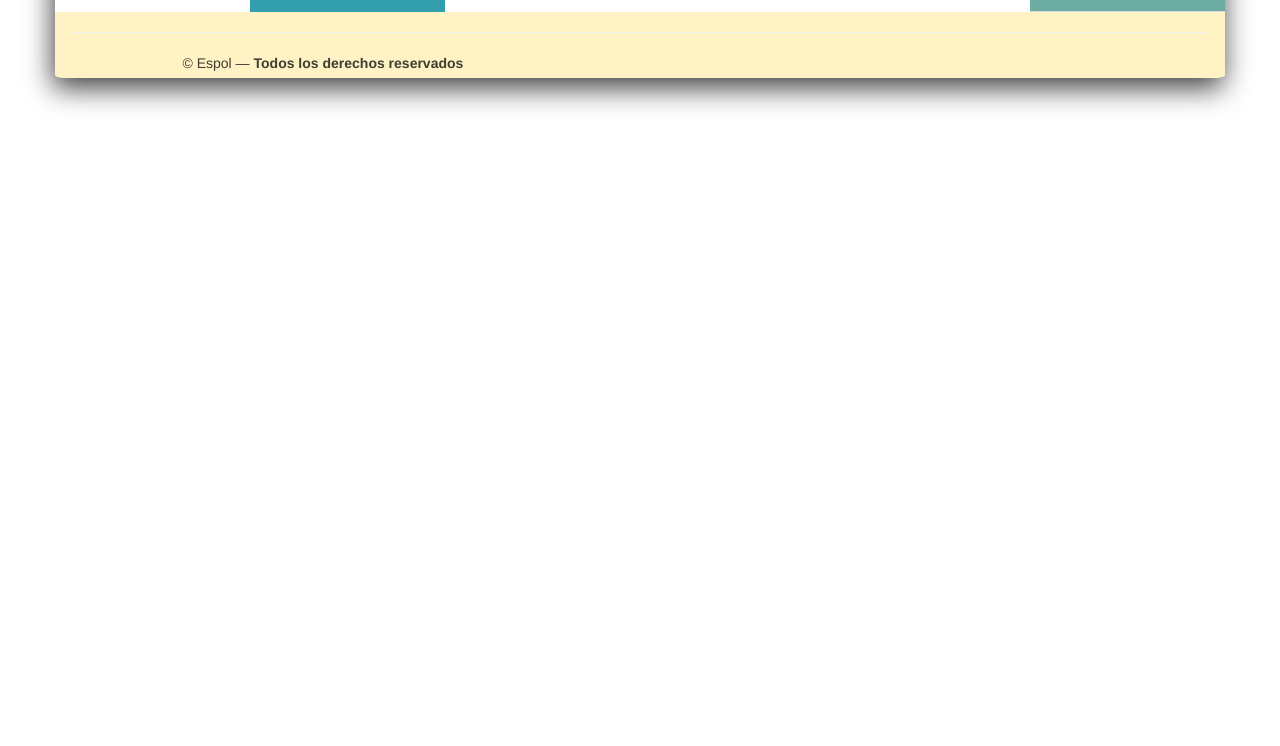
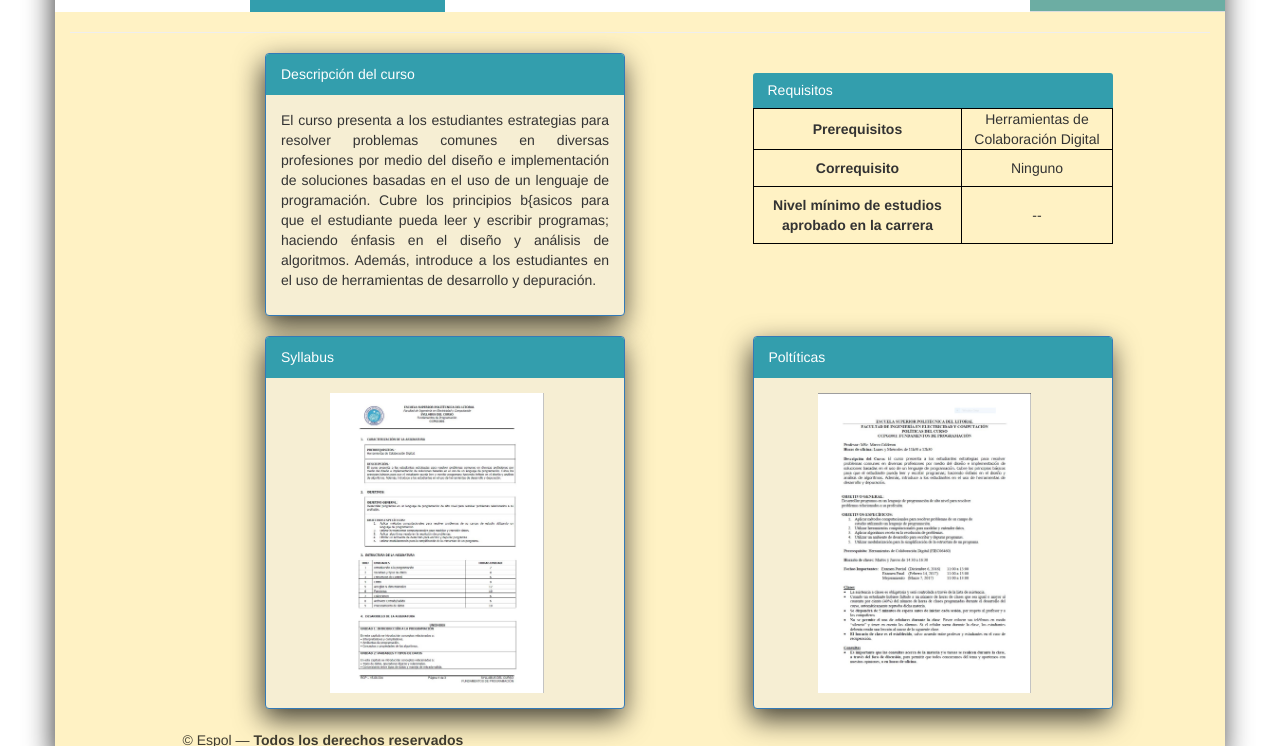
Before and after one commit to drakamaleon/Proyecto-DAW, a plain HTML site: page curso.html in a window 1280 px wide. Shown: the part 220-966 px from the top of the page. Before the commit the page ends 800 px from the top, so only its background shows below. Drawn offline with nearby package versions, Linux system fonts and the light colour scheme.

Commit message:
html y css seccion curso, falta lo llamativo

```diff
--- a/css/stiloCurso.css
+++ b/css/stiloCurso.css
@@ -37,7 +37,8 @@ nav ul li{
 	border-bottom: 1px solid #AD9E8F;
 }
 header ul li a{
-	color:#AD9E8F;
+	color: #337ab7;
+    text-decoration: none;
 }
 header ul li{
 	background-color: white;
@@ -75,6 +76,49 @@ li#primario.col-md-2.col-xs-12{
 	padding-right: 15px;
 	margin-left: 0;
 }
+div.panel.panel-primary.col-xs-12{
+	padding: 0;
+	background-color: #F6EED3;
+	-webkit-box-shadow: -2px 10px 28px 0px rgba(0,0,0,0.75);
+	-moz-box-shadow: -2px 10px 28px 0px rgba(0,0,0,0.75);
+	box-shadow: -2px 10px 28px 0px rgba(0,0,0,0.75);
+}
+#cabeceraCurs,#cabeceraDesc{
+	background-color: #339EAD;
+	border-color: #339EAD;
+}
+p{
+	text-align: justify;
+}
+table{
+	width: 100%;
+}
+table,th {
+    border: 1px solid black;
+    border-collapse: collapse;
+    text-align: center;
+    position: relative;
+}
+td, .titulo-fila {
+	border: 1px solid black;
+    text-align: center;
+    padding: 8px;
+}
+img{
+	margin-left: 15%;
+}
+.t3{
+	background-color: #339EAD;
+	border-top-right-radius: 3px;
+	border-top-left-radius: 3px;
+	margin-bottom: 0;
+	padding: 10px 15px;
+	font-size: 14px;
+	color: white;
+	border-top-color: #337ab7;
+	border-right-color: #337ab7;
+	border-left-color: #337ab7;
+}
 footer{
 	color: rgba(0,0,0,0.75);
 	margin-left: : 2px;
--- a/curso.html
+++ b/curso.html
@@ -23,8 +23,65 @@
 				</ul>
 			</header>
 		</div>
+		<div id="contenido">
+			<div class="row">
+				<div class="col-lg-12"><hr></div>
+				<div class="col-lg-2 col-xs-12"></div>
+				<div class="col-lg-4 col-xs-12" id="descripcion">
+					<div class="panel panel-primary col-xs-12">
+						<div class="panel-heading" id="cabeceraDesc">Descripción del curso</div>
+						<div class="panel-body">
+							<p>El curso presenta a los estudiantes estrategias para resolver problemas comunes en diversas profesiones por medio del diseño e implementación de soluciones basadas en el uso de un lenguaje de programación. Cubre los principios b{asicos para que el estudiante pueda leer y escribir programas; haciendo énfasis en el diseño y análisis de algoritmos. Además, introduce a los estudiantes en el uso de herramientas de desarrollo y depuración.</p>
+						</div>
+					</div>
+				</div>
+				<div class="col-lg-1 col-xs-12"></div>
+				<div class="col-lg-4">
+					<div class="row">
+						<div class="col-lg-12"><h3 class=" col-xs-12 t3">Requisitos</h3></div>
+						<div class="col-lg-12" id="requisitos">
+							<table>
+								<tr>
+									<th class="titulo-fila">Prerequisitos</th>
+									<td>Herramientas de Colaboración Digital</td>
+								</tr>
+								<tr>
+									<th class="titulo-fila">Correquisito</th>
+									<td>Ninguno</td>
+								</tr>
+								<tr>
+									<th class="titulo-fila">Nivel mínimo de estudios aprobado en la carrera</th>
+									<td>--</td>
+								</tr>
+							</table>
+						</div>
+					</div>
+				</div>
+				<div class="col-lg-1 col-xs-12"></div>
+			</div>
+			<div class="row">
+				<div class="col-lg-2 col-xs-2"></div>
+				<div class="col-lg-4 col-xs-4" id="syllabus">
+					<div class="panel panel-primary col-xs-12">
+						<div class="panel-heading" id="cabeceraCurs">Syllabus</div>
+						<div class="panel-body">
+							<img src="images/SyllThumb.jpg" height="300px">
+						</div>
+					</div>
+				</div>
+				<div class="col-lg-1"></div>
+				<div class="col-lg-4 col-xs-4" id="politicas">
+					<div class="panel panel-primary col-xs-12">
+						<div class="panel-heading" id="cabeceraCurs">Poltíticas</div>
+						<div class="panel-body">
+							<img src="images/Poli.jpg" height="300px">
+						</div>
+					</div>
+				</div>
+				<div class="col-lg-1"></div>
+		</div>
 		<div class="row">
-			<div class="col-lg-12 col-xs-12"><hr></div>
+			<div class="col-lg-12 col-xs-12"></div>
 			<div class="col-lg-1"></div>
 			<div class="col-lg-7">
 				<footer class="col-lg-12 col-xs-12">&copy; Espol &mdash; <label>Todos los derechos reservados</label></footer>
```
